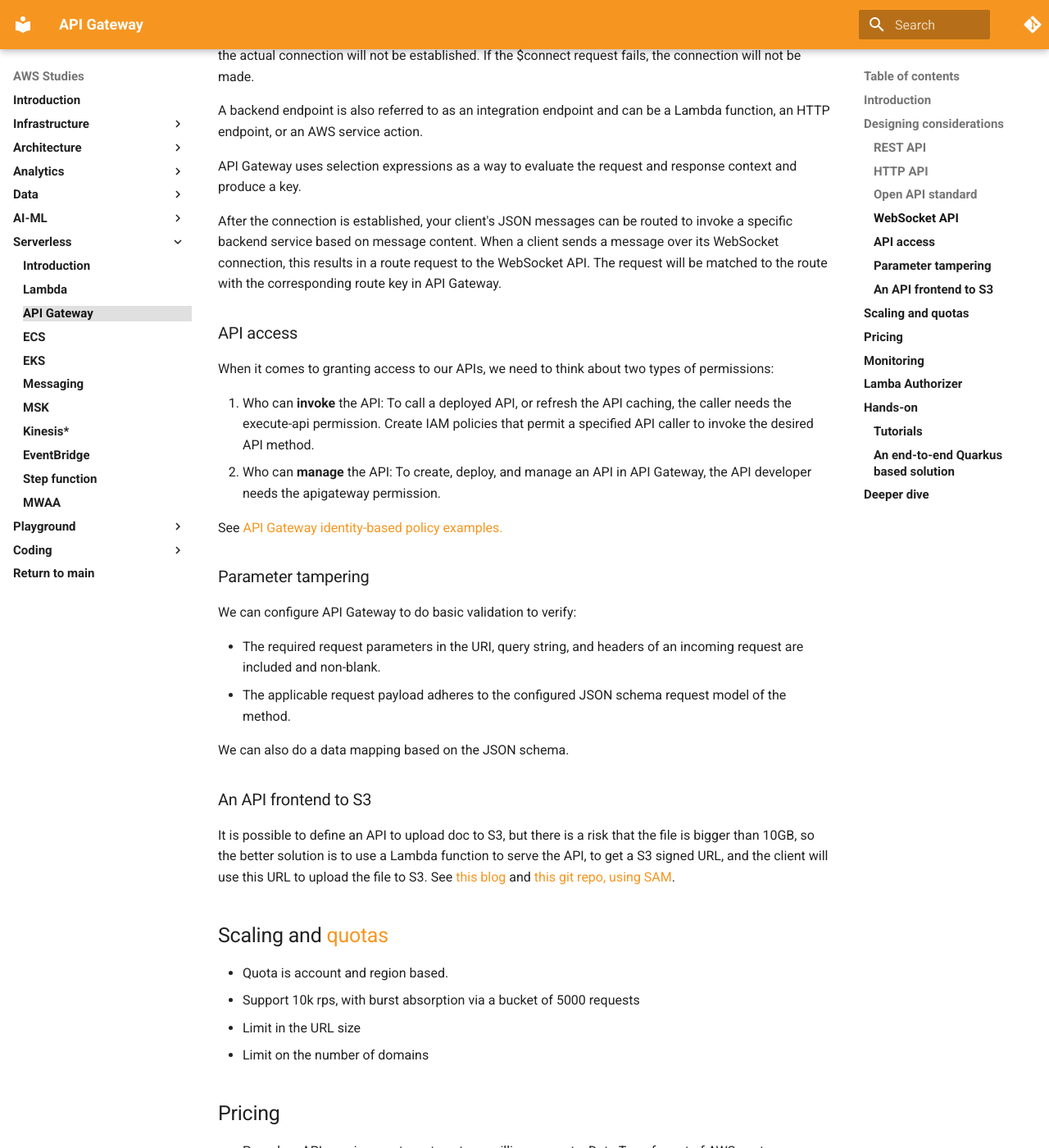
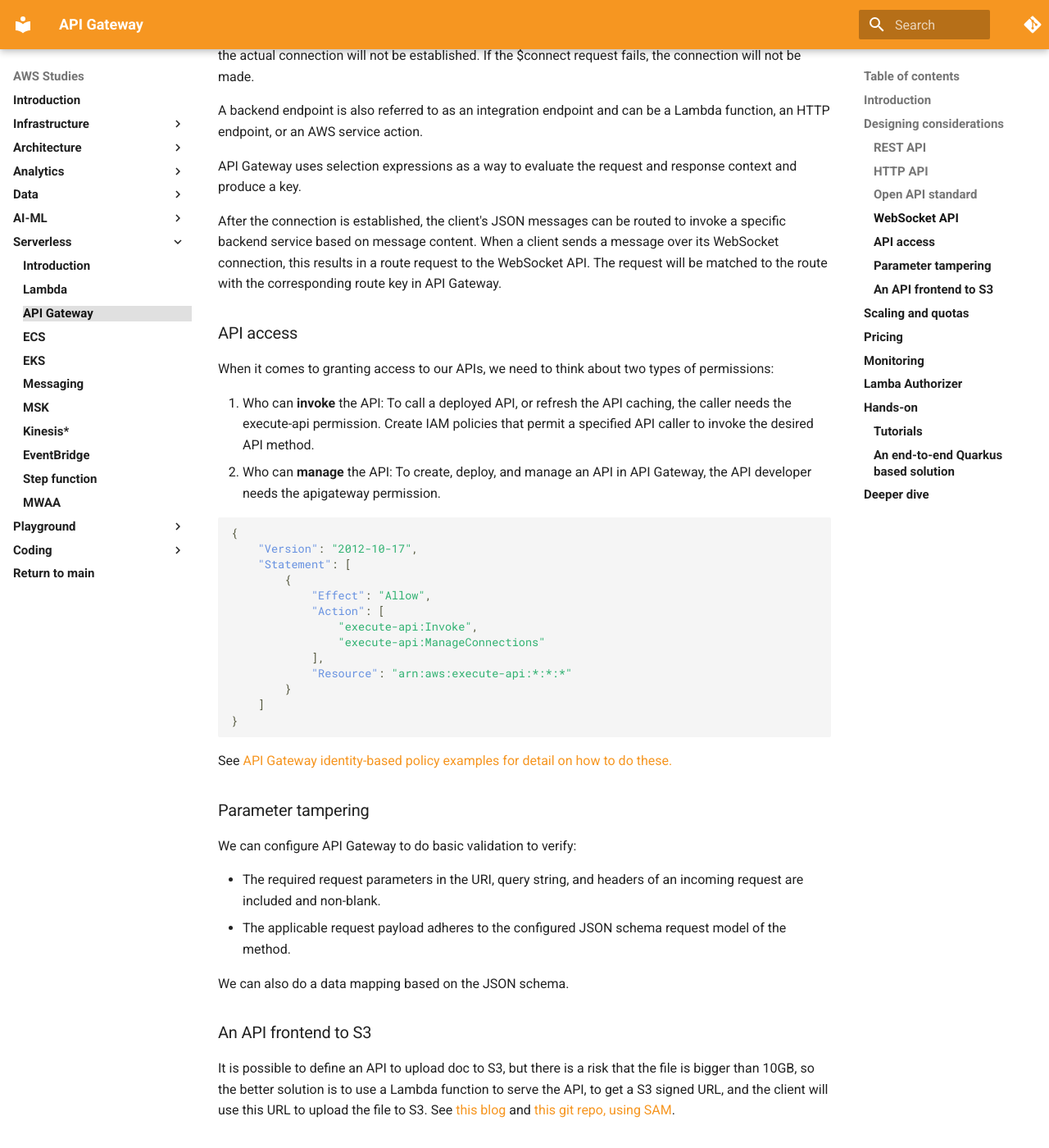
Before and after one commit to jbcodeforce/yarfba, an MkDocs documentation site: the page built from docs/serverless/apigtw.md, in a window 1280 px wide and 1400 px high, scrolled down 3150 px. Shown: the whole window at 82% size. Built offline with MkDocs 1.6.1 and Material for MkDocs 9.7.7, drawn with Linux system fonts in a browser that asks for light colours; comment, search, counter and statistics services are not loaded; some of the changed text lies outside the part shown.

Commit message:
update to apigtw

````diff
--- a/docs/serverless/apigtw.md
+++ b/docs/serverless/apigtw.md
@@ -48,7 +48,7 @@
 
 API Gateway REST APIs use a synchronous request-response model. Always assess the type of endpoints:
 
-* **Edge-optimized** API Gateway will automatically configure a fully managed CloudFront distribution to provide lower latency access to the API. It also reduces TLS connection overhead, and it is designed for globally distributed clients
+* **Edge-optimized** API Gateway will automatically configure a fully managed CloudFront distribution to provide lower latency access to the API. It also reduces TLS connection overhead, and it is designed for globally distributed clients.
 * **Regional**, where client apps run in the same region as the API gateway, and most likely as the backends (Also for HTTP api).
 * **VPC or Private** to expose API from applications running within VPC.
 
@@ -76,7 +76,7 @@
 
 API Gateway uses selection expressions as a way to evaluate the request and response context and produce a key.
 
-After the connection is established, your client's JSON messages can be routed to invoke a specific backend service based on message content. When a client sends a message over its WebSocket connection, this results in a route request to the WebSocket API. The request will be matched to the route with the corresponding route key in API Gateway.
+After the connection is established, the client's JSON messages can be routed to invoke a specific backend service based on message content. When a client sends a message over its WebSocket connection, this results in a route request to the WebSocket API. The request will be matched to the route with the corresponding route key in API Gateway.
 
 ### API access
 
@@ -85,7 +85,23 @@
 1. Who can **invoke** the API: To call a deployed API, or refresh the API caching, the caller needs the execute-api permission.  Create IAM policies that permit a specified API caller to invoke the desired API method.
 1. Who can **manage** the API: To create, deploy, and manage an API in API Gateway, the API developer needs the apigateway permission.
 
-See [API Gateway identity-based policy examples.](https://docs.aws.amazon.com/apigateway/latest/developerguide/security_iam_id-based-policy-examples.html)
+```json
+{
+    "Version": "2012-10-17",
+    "Statement": [
+        {
+            "Effect": "Allow",
+            "Action": [
+                "execute-api:Invoke",
+                "execute-api:ManageConnections"
+            ],
+            "Resource": "arn:aws:execute-api:*:*:*"
+        }
+    ]
+}
+```
+
+See [API Gateway identity-based policy examples for detail on how to do these.](https://docs.aws.amazon.com/apigateway/latest/developerguide/security_iam_id-based-policy-examples.html)
 
 ### Parameter tampering
 
@@ -109,11 +125,11 @@
 
 ## Pricing
 
-* Pay when APIs are in use at a set cost per million requests. Data Transfer out of AWS cost occurs.
+* Pay when APIs are in use at a set cost per million requests. Cost occurs for Data Transfer out of AWS.
 * HTTP APIs are designed with minimal features so that they can be offered at a lower price.
-* WebSocket APIs maintain persistent connections with clients for full-duplex communication. WebSocket APIs for API Gateway charge for the messages you send and receive. Also charged for the total number of connection minutes. the `$connect` route is to initiate the connection, `$disconnect` route.. and `$default` route when route selection cannot be assessed.
-* Caching is billed  by the hour.
-* API can be sell as SaaS on Marketplace.
+* WebSocket APIs maintain persistent connections with clients for full-duplex communication. WebSocket APIs for API Gateway charge for the messages you send and receive. Also charged for the total number of connection minutes. the `$connect` route is to initiate the connection, `$disconnect` route to close the communication, and `$default` route when route selection cannot be assessed.
+* Caching is billed by the hour.
+* APIs can be sell as SaaS on Marketplace.
 
 ## Monitoring
 
````
Also changed, not shown: docs/coding/index.md (+12 -0 lines), docs/index.md (+2 -2 lines).
